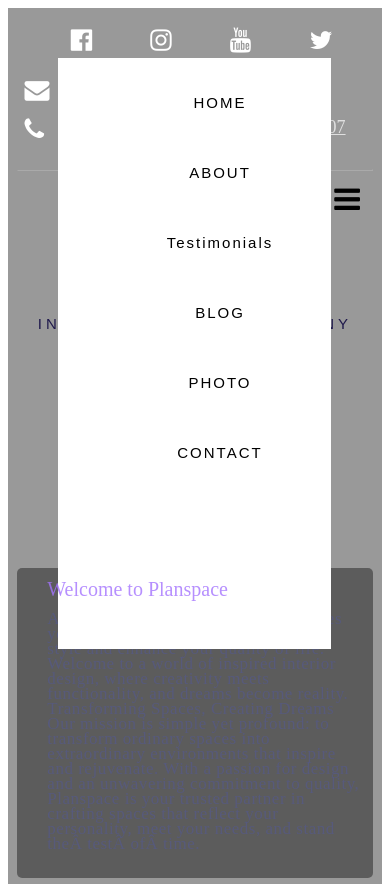
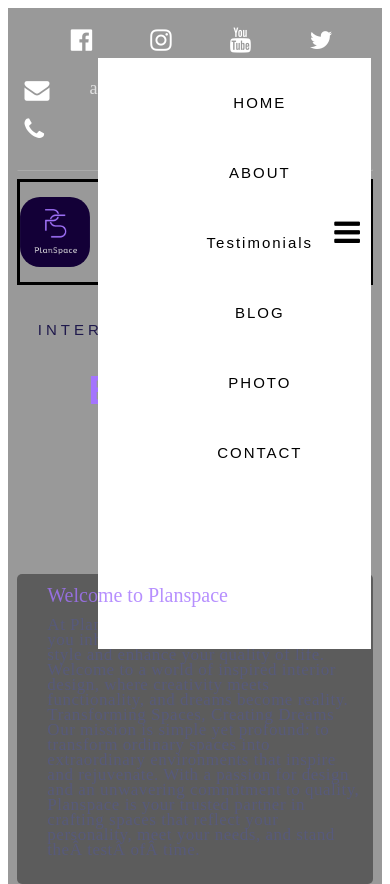
Before and after one commit to Om-Chavan/planspace4, a plain HTML site: page index.html in a window 390 px wide. Shown: the top 884 px of the page. Drawn offline with nearby package versions, Linux system fonts and the light colour scheme; files that its build step writes are made by us from their sources.

Commit message:
Add files via upload

```diff
--- a/css/style.css
+++ b/css/style.css
@@ -767,7 +767,9 @@ footer .content li {
 
 .barnd{
   display: flex;
-  justify-content: space-around;
+  /* justify-content: space-evenly; */
+  margin-right: 60px;
+
 }
 
 
@@ -825,6 +827,7 @@ footer .content li {
   header {
     background-image: url("../image/back.jpeg");
     height: 120vh !important;
+
   }
 
   header .icon i {
@@ -935,12 +938,13 @@ footer .content li {
   header nav {
     display: flex;
     /* border:solid black; */
-    flex-direction: row;
+    flex-direction:   row;
     /* justify-content:flex-start; */
     /* flex-wrap: wrap; */
-    justify-content: space-evenly;
+    justify-content: space-between;
     /* justify-content: baseline; */
-
+    border: solid;
+    align-items:center;
   }
 }
 
@@ -1225,6 +1229,7 @@ ion-icon { pointer-events: none; }
 
 #slider {
   height: 35vw;
+  /* width: 100vw; */
   position: relative;
   perspective: 1000px;
   transform-style: preserve-3d;
```
Also changed, not shown: index.html (+9 -0 lines).
